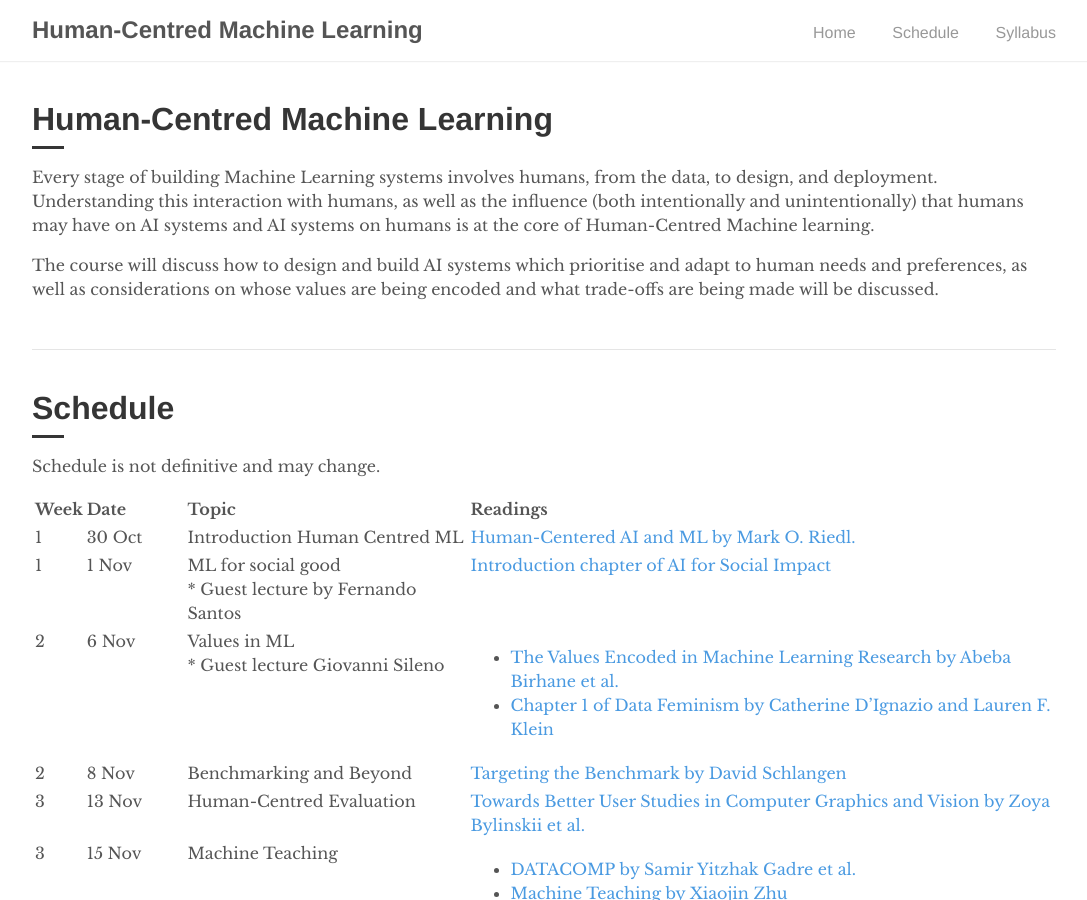
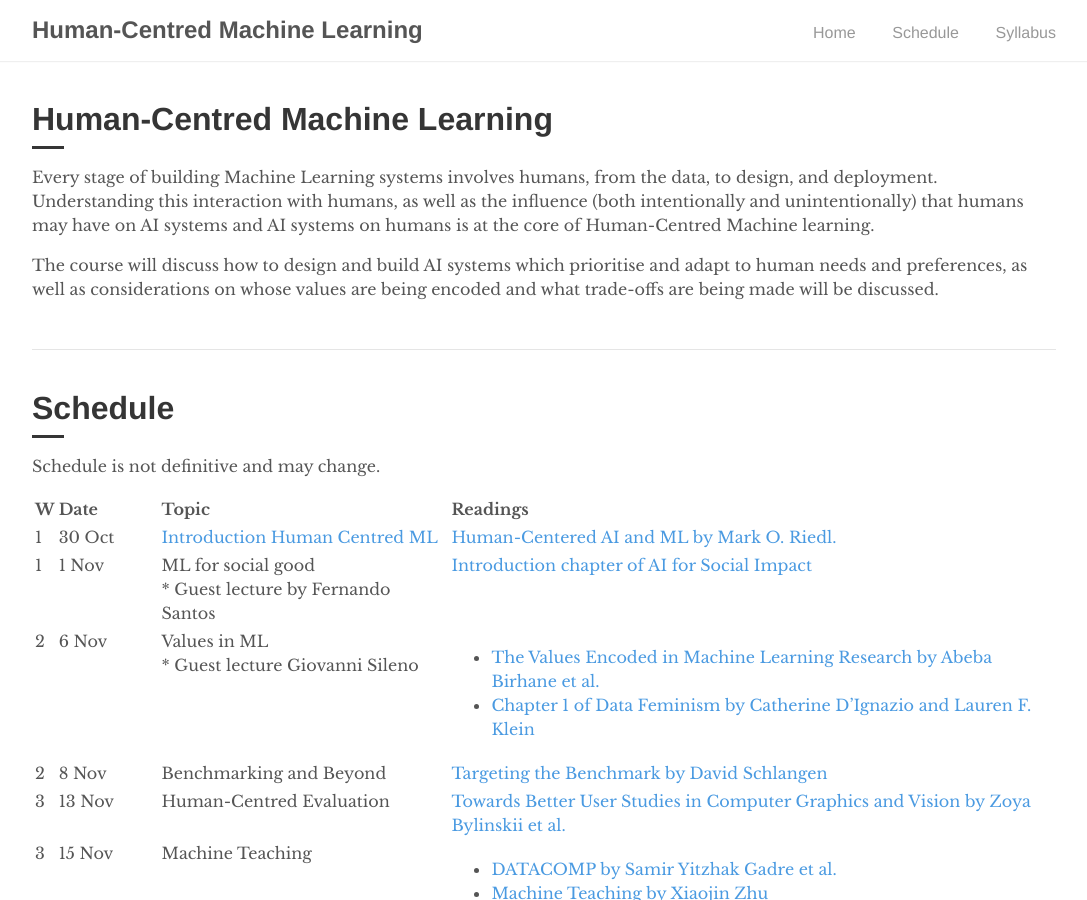
Before and after one commit to amsterdam-hcml/amsterdam-hcml.github.io, a Jekyll site: the page built from index.html, in a window 1280 px wide and 900 px high. Shown: the whole window, without its empty margins (96-1183 px from the left). Built offline with Jekyll 4.4.1, drawn with Linux system fonts in a browser that asks for light colours; the list of posts is cut into pages by our own code.

Commit message:
Slides week 1

```diff
--- a/_includes/schedule.md
+++ b/_includes/schedule.md
@@ -1,8 +1,8 @@
 
 
-| Week | Date | Topic | Readings |
+| W | Date | Topic | Readings |
 | :---- | :---- | :---- | :---- |
-| 1 | 30 Oct | Introduction Human Centred ML | [Human-Centered AI and ML by Mark O. Riedl.](https://arxiv.org/abs/1901.11184)  |
+| 1 | 30 Oct | [Introduction Human Centred ML](https://docs.google.com/presentation/d/1EshJ3gHwupaydONXUZuCWt3N-EfaJMYqT8NRaxCyq3Q/edit?usp=sharing) | [Human-Centered AI and ML by Mark O. Riedl.](https://arxiv.org/abs/1901.11184)  |
 | 1 | 1 Nov | ML for social good <br/> * Guest lecture by Fernando Santos | [Introduction chapter of AI for Social Impact](https://ai4sibook.org/)  |
 | 2 | 6 Nov | Values in ML <br/> * Guest lecture Giovanni Sileno | {::nomarkdown}<ul><li>{:/}[The Values Encoded in Machine Learning Research by Abeba Birhane et al.](https://dl.acm.org/doi/abs/10.1145/3531146.3533083){::nomarkdown}</li><li>{:/}[Chapter 1 of Data Feminism by Catherine D'Ignazio and Lauren F. Klein](https://data-feminism.mitpress.mit.edu/pub/vi8obxh7/release/4){::nomarkdown}</li></ul>{:/} |
 | 2 | 8 Nov | Benchmarking and Beyond | [Targeting the Benchmark by David Schlangen](https://arxiv.org/abs/2007.04792)   |
```
